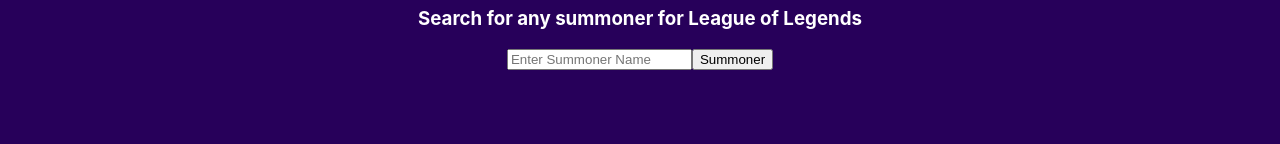
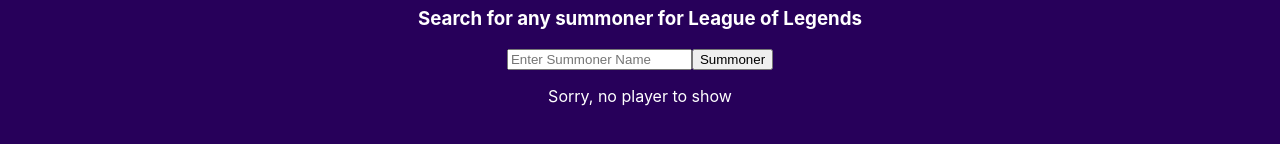
Before and after one commit to ConnorEndsley/summonerSearch, a React (Create React App) app: page / in a window 1280 px wide. Shown: the part 636-780 px from the top of the page. Built offline with nearby package versions, Linux system fonts and the light colour scheme.

Commit message:
displays summoner name, icon and level

```diff
--- a/src/components/Home.jsx
+++ b/src/components/Home.jsx
@@ -1,38 +1,42 @@
-import React, {useState, useEffect} from "react";
+import React, { useState, useEffect } from "react";
 import { Fragment } from "react";
-import logo from '../images/logo.jpg'
-import axios from 'axios';
+import logo from "../images/logo.jpg";
+import axios from "axios";
 
 const Home = () => {
   const [searchText, setSearchText] = useState("");
-  const [puuid, setPuuid] = useState('')
-  const [summonerId, setSummonerId] = useState('')
-  const [playerData, setPlayerData] = useState(null);
+  const [puuid, setPuuid] = useState("");
+  const [summonerId, setSummonerId] = useState("");
+  const [playerData, setPlayerData] = useState({});
   const api_key = "RGAPI-79d88b4a-b61a-4669-849e-7645cd486c6c";
 
   const handleChange = (event) => {
-    const value = event.target.value
+    const value = event.target.value;
     setSearchText(value);
-  }
+    event.preventDefault();
+  };
 
   // makes API call for users summonerID and data when event is made
+  // this function returns players data that can access profileIconId and summonerLevel
   const searchForSummoner = (event) => {
-    const url = `https://na1.api.riotgames.com/lol/summoner/v4/summoners/by-name/${searchText}?api_key=${api_key}`
+    const url = `https://na1.api.riotgames.com/lol/summoner/v4/summoners/by-name/${searchText}?api_key=${api_key}`;
 
     // use axios to handle API call
-    axios.get(url)
+    axios
+      .get(url)
       .then((response) => {
-      console.log(response)
+        console.log(response);
         // set the new state of puuid
         setPuuid(response.data.puuid);
-      console.log("puuid", puuid)
+        console.log("puuid", puuid);
         // set the new state with summoners ID
-      setSummonerId(response.data.id);
-      console.log("summonerID", summonerId);
-    }).catch(function(error){
-      console.log(error)
+        setPlayerData(response.data);
+        console.log("summonerID", playerData);
       })
-  }
+      .catch(function (error) {
+        console.log(error);
+      });
+  };
 
   return (
     <>
@@ -40,15 +44,27 @@
         <img src={logo} height="400px" width="700px" />
       </div>
 
-    <h3>
-        Search for any summoner for League of Legends
-    </h3>
+      <h3>Search for any summoner for League of Legends</h3>
       <>
-    <input type="text" placeholder="Enter Summoner Name" onChange={handleChange} value = {searchText}/>
-    <button onClick={event => searchForSummoner(event)}>Summoner</button>
+        <input
+          type="text"
+          placeholder="Enter Summoner Name"
+          onChange={handleChange}
+          value={searchText}
+        />
+        <button onClick={(event) => searchForSummoner(event)}>Summoner</button>
       </>
       <>
-    <div>
+        <div className="summonerInfo">
+          {JSON.stringify(playerData) !== "{}" ? (
+            <>
+              <p>Summoner Name: {searchText}</p>
+              <p>Summoner Level: {playerData.summonerLevel}</p>
+              <img style={{margin: "10px"}} height="100" width="100" src={`https://ddragon.leagueoflegends.com/cdn/14.7.1/img/profileicon/${playerData.profileIconId}.png`} alt="" />
+            </>
+          ) : (
+            <p>Sorry, no player to show</p>
+          )}
         </div>
       </>
     </>
```
Lines whose indentation alone changed are shown as unchanged.
